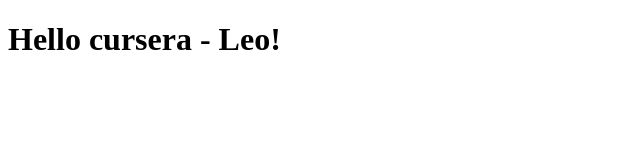
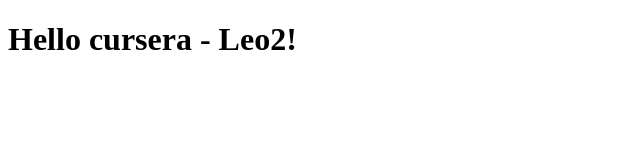
Before and after one commit to lgjordao/cursera-test, a plain HTML site: page site/index.html in a window 1280 px wide. Shown: the full height of the page, 0-640 px from the left. Drawn offline with Linux system fonts and the light colour scheme.

Commit message:
Acrecentando Leo 2.

```diff
--- a/site/index.html
+++ b/site/index.html
@@ -3,10 +3,10 @@
 <head>
 	<meta charset="utf-8">
 	<meta name="viewport" content="width=device-width, initial-scale=1">
-	<title>Hello cursera - Leo!</title>
+	<title>Hello cursera - Leo2!</title>
 </head>
 <body>
-	<h1>Hello cursera - Leo!</h1>
+	<h1>Hello cursera - Leo2!</h1>
 
 </body>
 </html>
```
